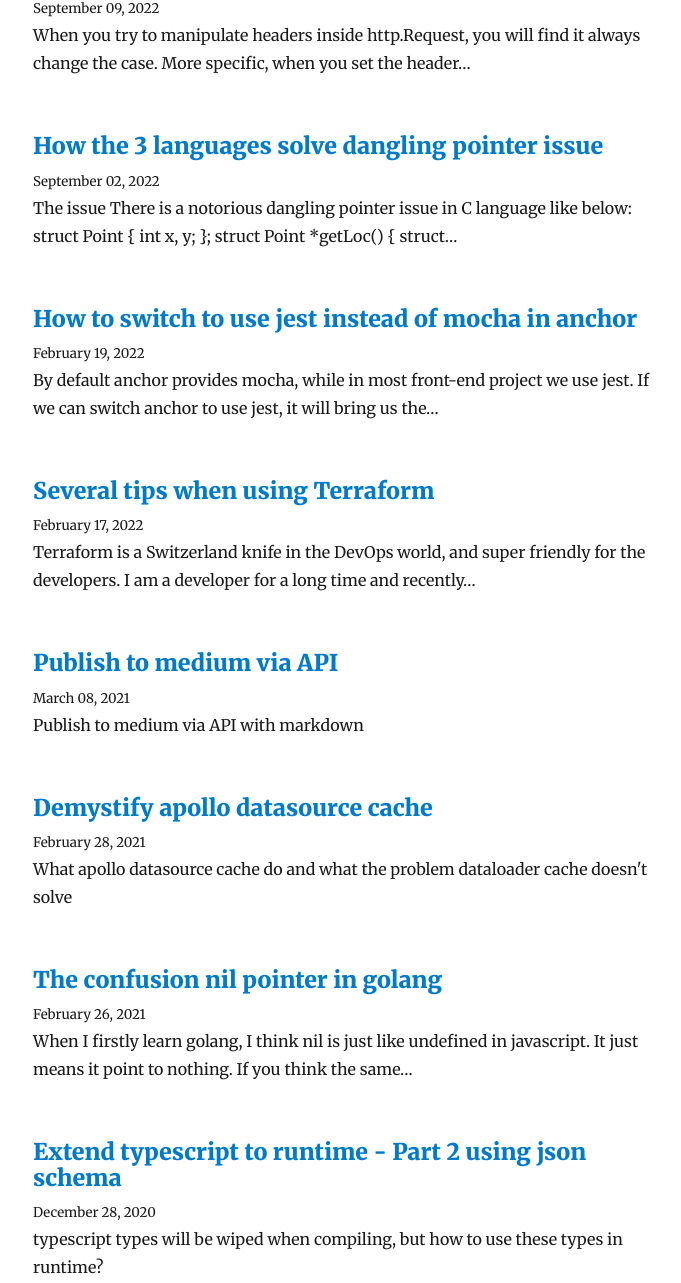
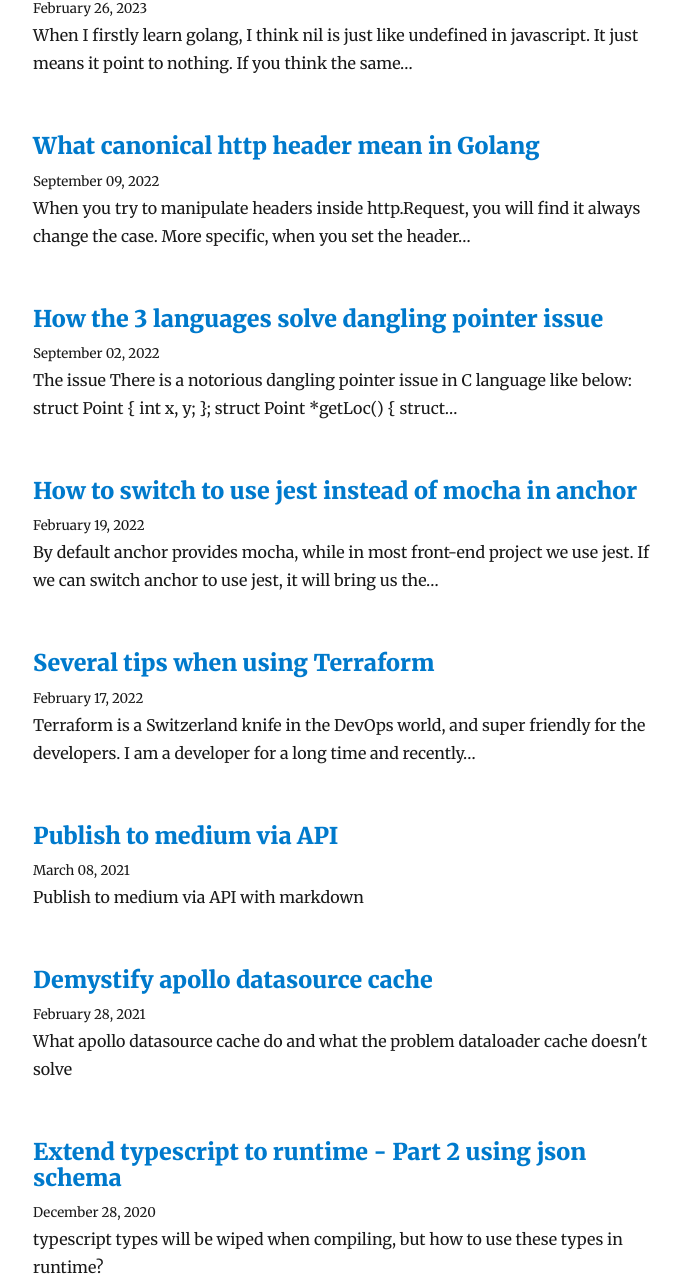
Before and after one commit to ron-liu/rontech-blog, a Gatsby site: page / in a window 1280 px wide. Shown: the part 629-1912 px from the top of the page, without its empty margins (292-973 px from the left). Built offline with nearby package versions, Linux system fonts and the light colour scheme; Gatsby itself is replaced by a stand-in of ours; some packages are replaced by stand-ins of ours.

Commit message:
fix: date of the confusion nil pointer in golang

```diff
--- a/content/blog/the-confusion-nil-pointer-in-golang/the-confusion-nil-pointer-in-golang.md
+++ b/content/blog/the-confusion-nil-pointer-in-golang/the-confusion-nil-pointer-in-golang.md
@@ -1,6 +1,6 @@
 ---
 title: The confusion nil pointer in golang
-date: "2021-02-26"
+date: "2023-02-26"
 ---
 
 When I firstly learn golang, I think `nil` is just like `undefined` in javascript. It just means it point to nothing.
```
